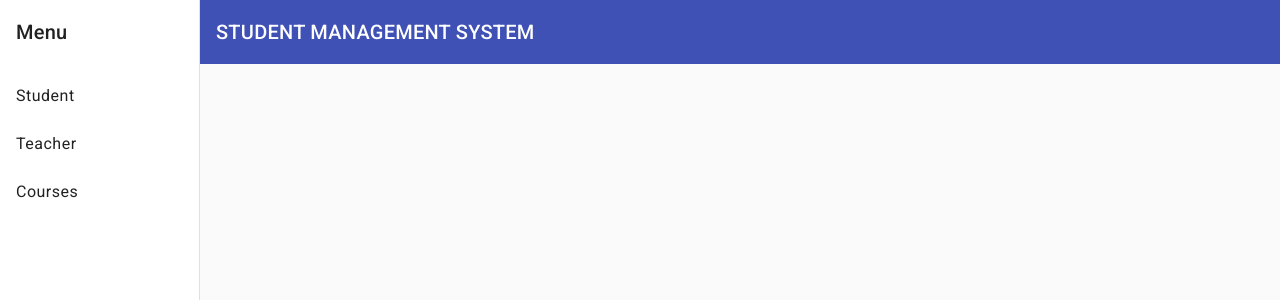
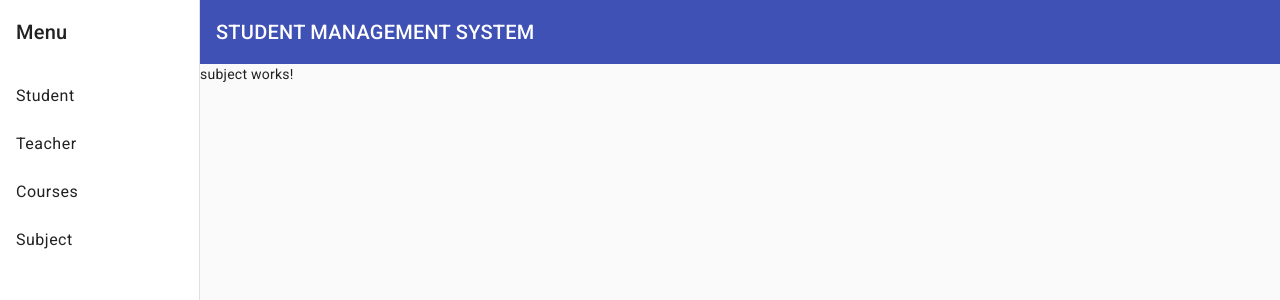
Before and after one commit to vidura626/Student-management-system-using-angular-framework, an Angular app: page /subject in a window 1280 px wide. Before the commit this address led to /. Shown: the top 300 px of the page. Built offline with nearby package versions, Linux system fonts and the light colour scheme.

Commit message:
subject component created and routing coded.

```diff
--- a/src/app/app.module.ts
+++ b/src/app/app.module.ts
@@ -27,6 +27,7 @@ import { CoursesComponent } from './courses/courses.component';
 import { RegisterCourseComponent } from './courses/register-course/register-course.component';
 import {MatCardModule} from '@angular/material/card';
 import { ImageUploadComponent } from './student/student/register/image-upload/image-upload.component';
+import { SubjectComponent } from './courses/subject/subject.component';
 
 @NgModule({
   declarations: [
@@ -38,7 +39,8 @@ import { ImageUploadComponent } from './student/student/register/image-upload/im
     TeacherComponent,
     CoursesComponent,
     RegisterCourseComponent,
-    ImageUploadComponent
+    ImageUploadComponent,
+    SubjectComponent
 
   ],
   imports: [
--- a/src/app/courses/register-course/register-course.component.ts
+++ b/src/app/courses/register-course/register-course.component.ts
@@ -1,7 +1,6 @@
 import {Component, OnInit} from '@angular/core';
 import {FormBuilder, FormGroup, FormControl, Validators} from "@angular/forms";
 import {TeacherService} from "../../../db/teacher.service";
-import {StudentService} from "../../../db/student.service";
 
 @Component({
   selector: 'wije-register-course',
--- /dev/null
+++ b/src/app/courses/subject/subject.component.html
@@ -0,0 +1 @@
+<p>subject works!</p>
--- a/src/app/navbar/navbar.component.html
+++ b/src/app/navbar/navbar.component.html
@@ -8,6 +8,7 @@
       <a mat-list-item class="bg-body-secondary" routerLink="student">Student</a>
       <a mat-list-item class="bg-body-secondary" routerLink="teacher">Teacher</a>
       <a mat-list-item class="bg-body-secondary" routerLink="course">Courses</a>
+      <a mat-list-item class="bg-body-secondary" routerLink="subject">Subject</a>
     </mat-nav-list>
   </mat-sidenav>
   <mat-sidenav-content>
```
Also changed, not shown: src/app-routing.module.ts (+6 -1 lines), src/app/courses/subject/subject.component.ts (added, +10 -0 lines), src/app/courses/subject/subject.component.css (added), 1 other file (tests, documents, lock files or other folders).
